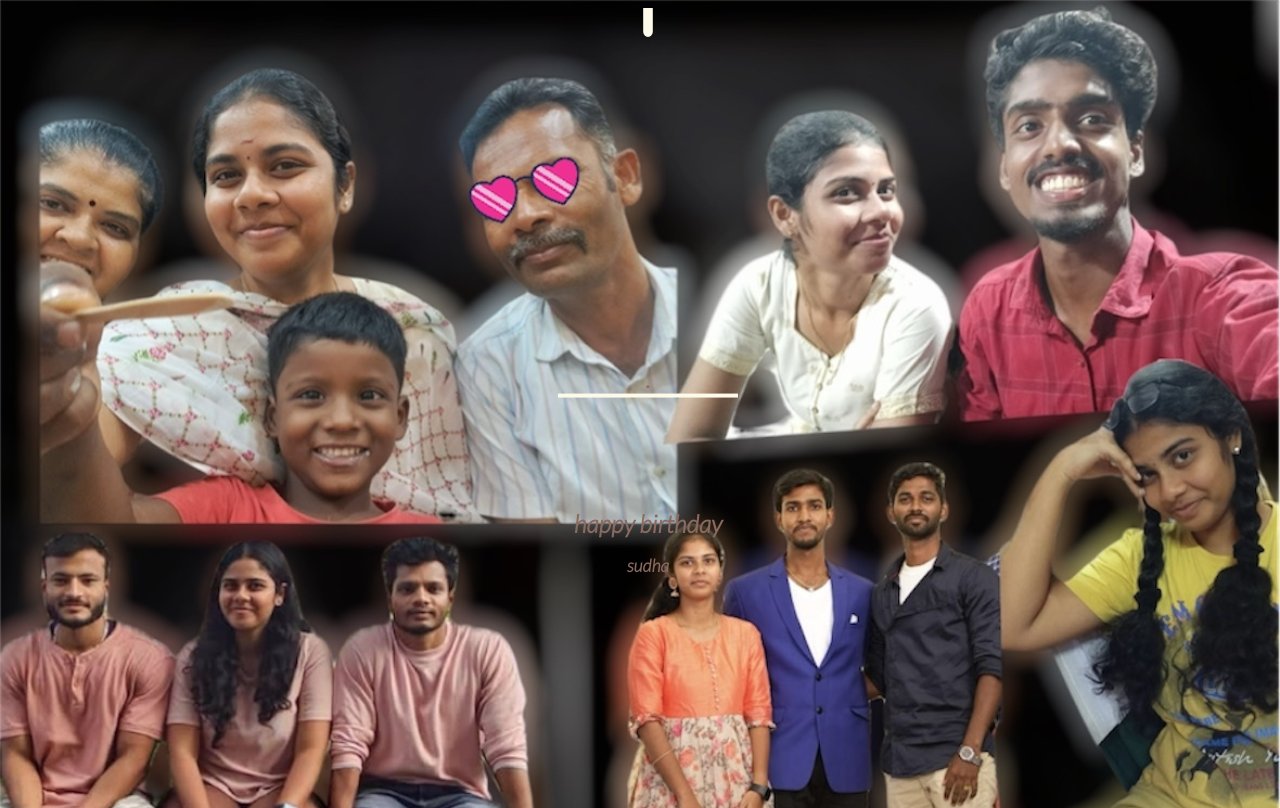
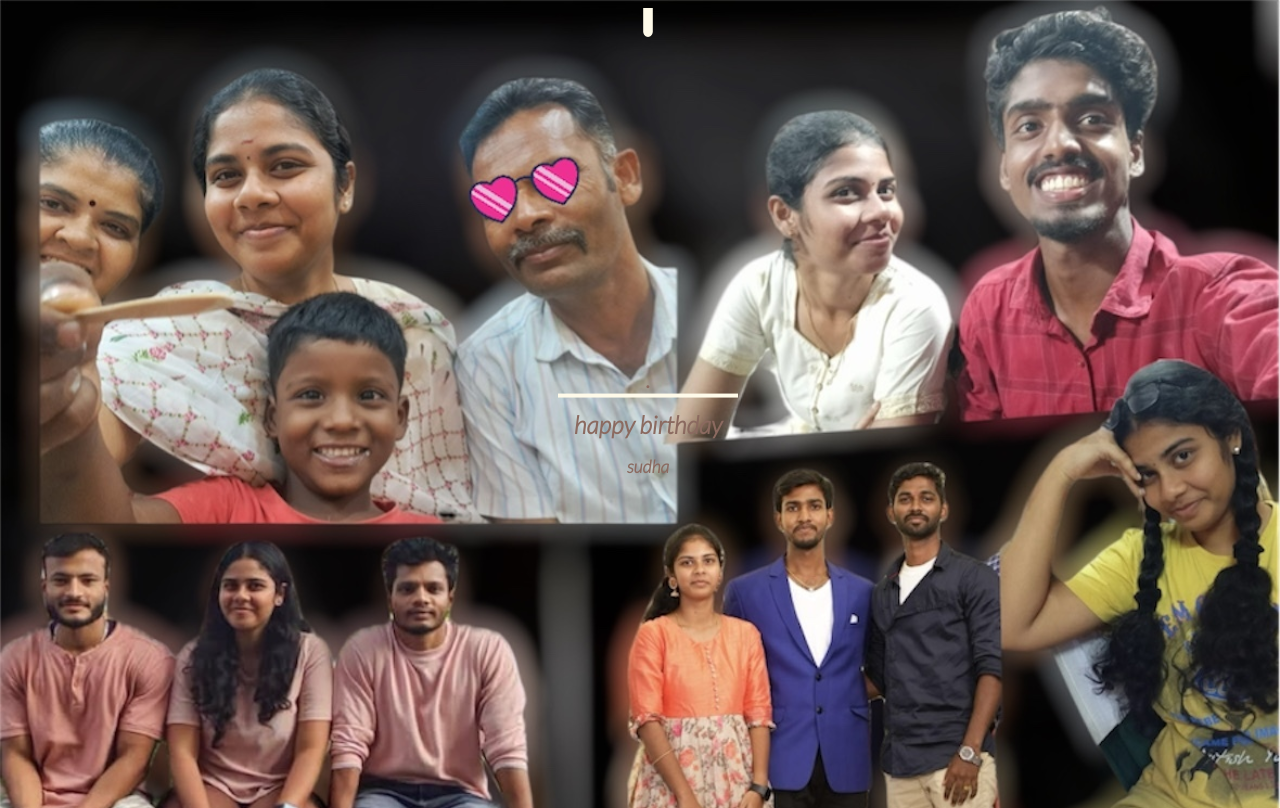
Before and after one commit to ajayunemployee/birth, a plain HTML site: page index.html in a window 1280 px wide. Drawn offline with Linux system fonts and the light colour scheme.

Commit message:
small changes

```diff
--- a/style.css
+++ b/style.css
@@ -14,7 +14,7 @@
 
 
       body {
-        background-image: url('images/Photoroom_20250515_164803\ \(1\).jpg');
+        background-image: url('images/bg.jpg');
         background-size: cover;
         background-position: center;
         background-attachment: fixed;
@@ -33,7 +33,7 @@
         font-size: 1.1rem;
         font-weight: 600;
         position: relative;
-        top:100px;
+        top:1px;
       }
 
       .cake-wrapper{
@@ -152,7 +152,7 @@
       }
 
 
-     @media only screen and (max-width: 800px) {
+    /* @media only screen and (max-width: 800px) {
      #cake {
 
 
```
Also changed, not shown: images/Photoroom_20250515_164803 (1).jpg (deleted).
